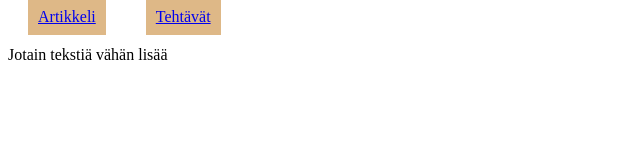
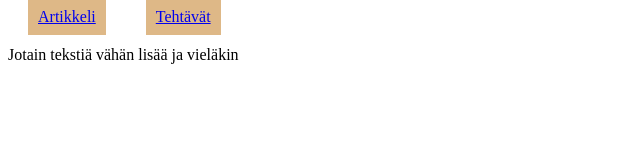
Before and after one commit to Hespanus/harjoitus, a React (Create React App) app in the folder frontend/: page /article in a window 1280 px wide. Shown: the top 160 px of the page, without its empty margins (0-640 px from the left). Built offline with nearby package versions, Linux system fonts and the light colour scheme.

Commit message:
uusi testi

```diff
--- a/frontend/src/Article.js
+++ b/frontend/src/Article.js
@@ -3,7 +3,7 @@ import React from 'react'
 export default function article() {
   return (
     <div>
-        Jotain tekstiä vähän lisää
+        Jotain tekstiä vähän lisää ja vieläkin
 
     </div>
   )
```
